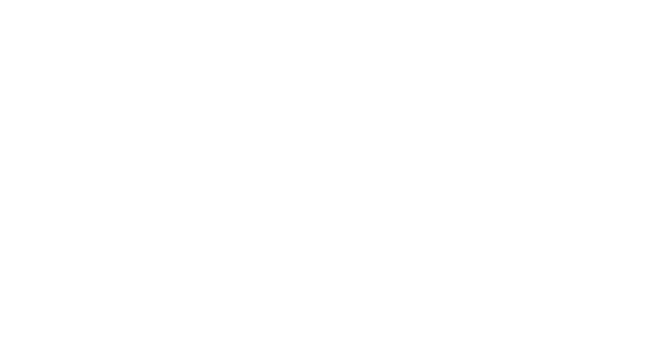
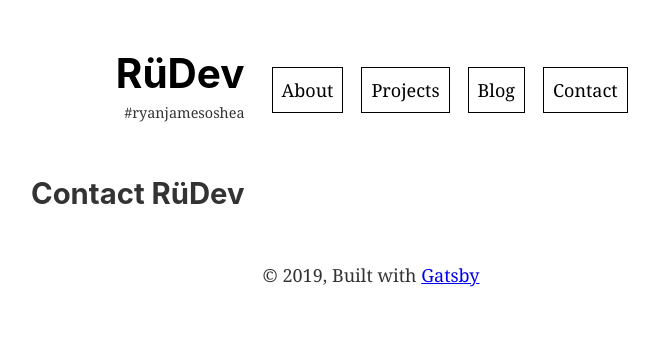
Before and after one commit to exitroute/ruedev-website, a Gatsby site: page /contact in a window 1280 px wide. Before the commit this address had no page. Shown: the whole page, without its empty margins (63-722 px from the left). Built offline with nearby package versions, Linux system fonts and the light colour scheme; Gatsby itself is replaced by a stand-in of ours.

Commit message:
Contact page added

```diff
--- a/src/components/menu.js
+++ b/src/components/menu.js
@@ -45,6 +45,10 @@
       <li>
         <NavLink to="/blog">Blog</NavLink>
       </li>
+      <li>
+        <NavLink to="/contact">Contact</NavLink>
+      </li>
+
     </NavList>
   </Nav>
 )
--- /dev/null
+++ b/src/pages/contact.js
@@ -0,0 +1,13 @@
+import React from "react"
+
+import Layout from "../components/layout"
+
+const ContactPage = () => (
+  <Layout>
+    <section>
+      <h2>Contact RüDev</h2>
+      </section>
+  </Layout>
+)
+
+export default ContactPage
```
